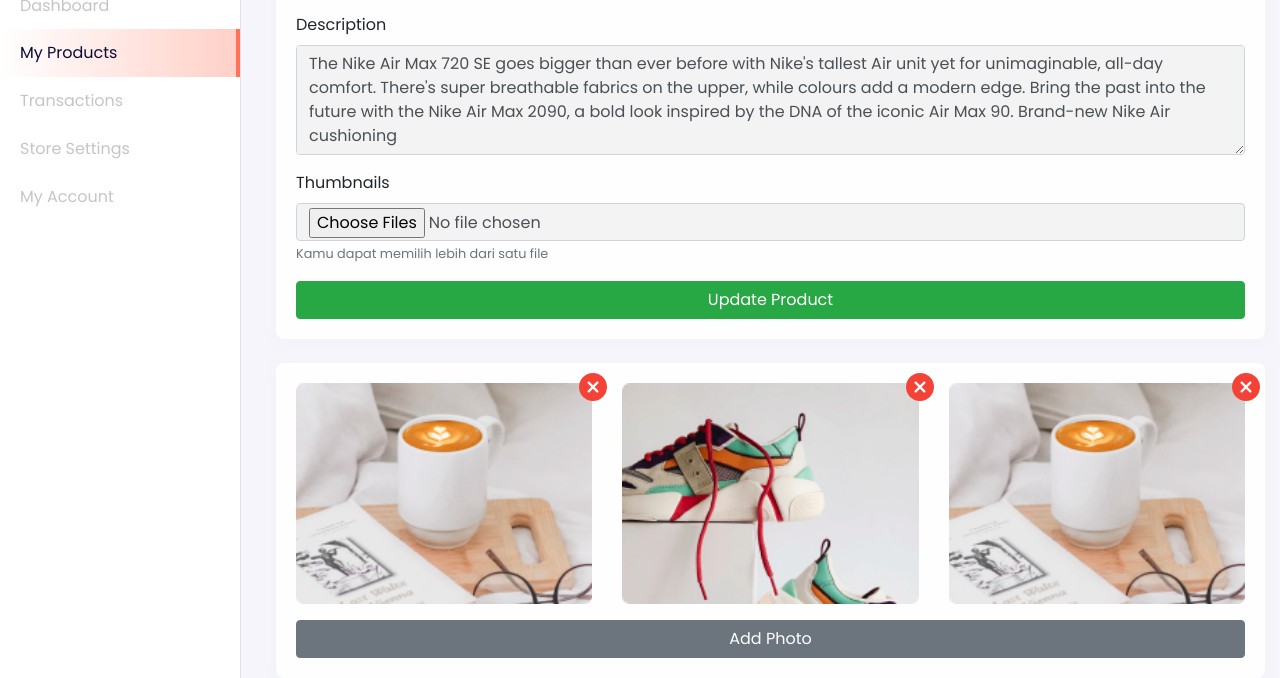
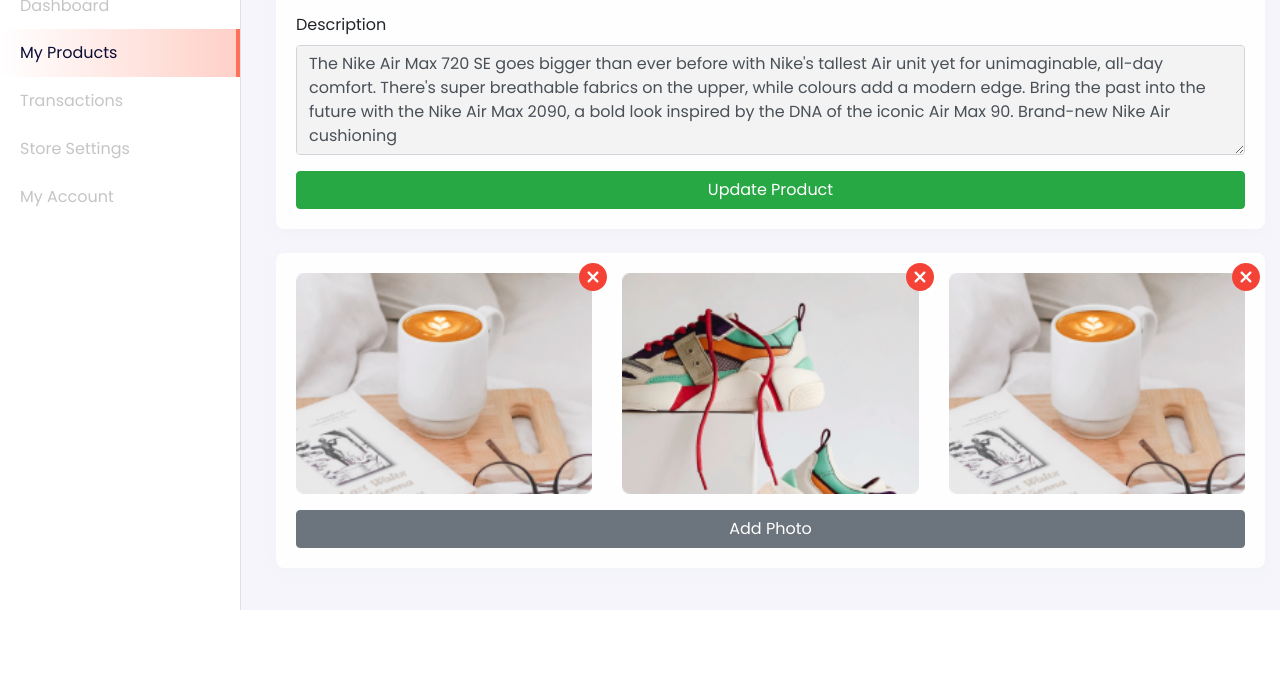
Before and after one commit to belajarkoding/store-html-demo, a plain HTML site: page dashboard-products-details.html in a window 1280 px wide. Shown: the part 190-868 px from the top of the page. After the commit the page ends 800 px from the top, so only its background shows below. Drawn offline with nearby package versions, Linux system fonts and the light colour scheme.

Commit message:
Duplicate

```diff
--- a/dashboard-products-details.html
+++ b/dashboard-products-details.html
@@ -188,22 +188,6 @@
                                 </textarea>
                               </div>
                             </div>
-                            <div class="col-md-12">
-                              <div class="form-group">
-                                <label for="thumbnails">Thumbnails</label>
-                                <input
-                                  type="file"
-                                  multiple
-                                  class="form-control pt-1"
-                                  id="thumbnails"
-                                  aria-describedby="thumbnails"
-                                  name="thumbnails"
-                                />
-                                <small class="text-muted">
-                                  Kamu dapat memilih lebih dari satu file
-                                </small>
-                              </div>
-                            </div>
                             <div class="col">
                               <button
                                 type="submit"
```
